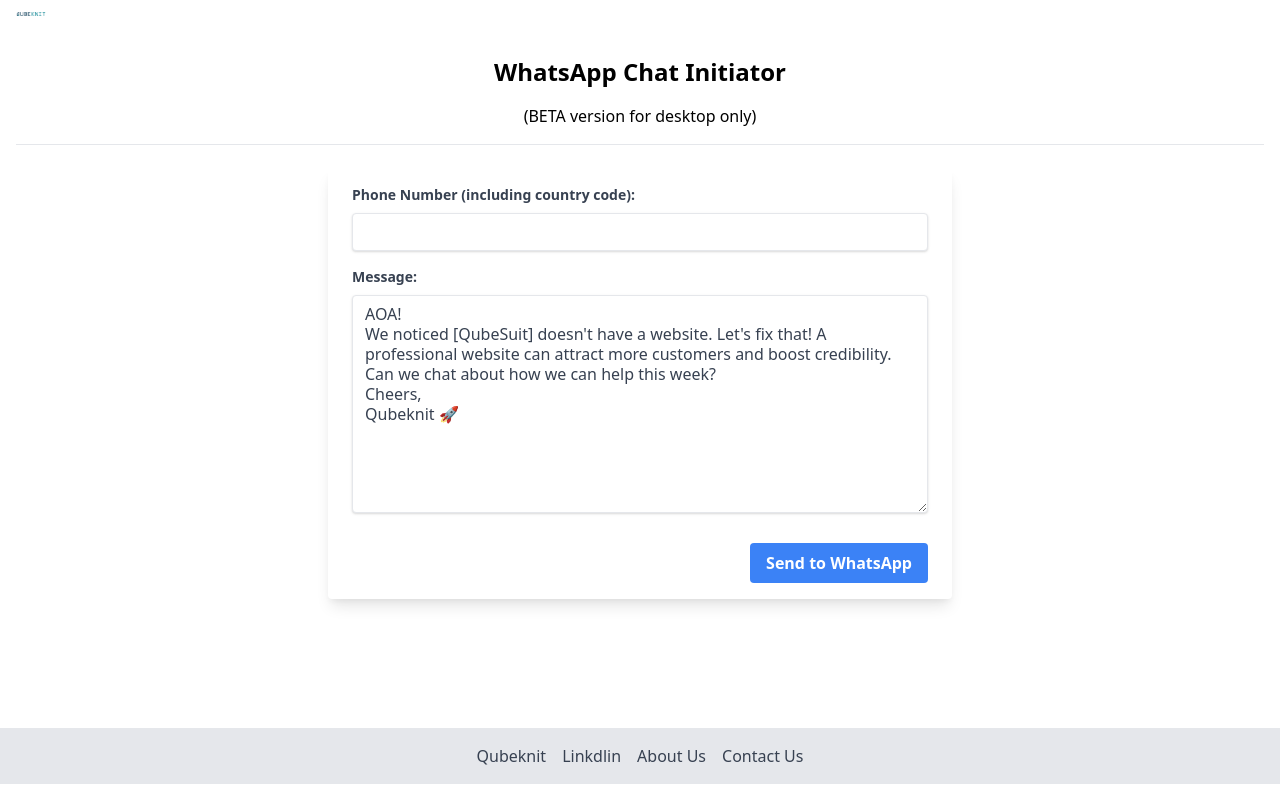
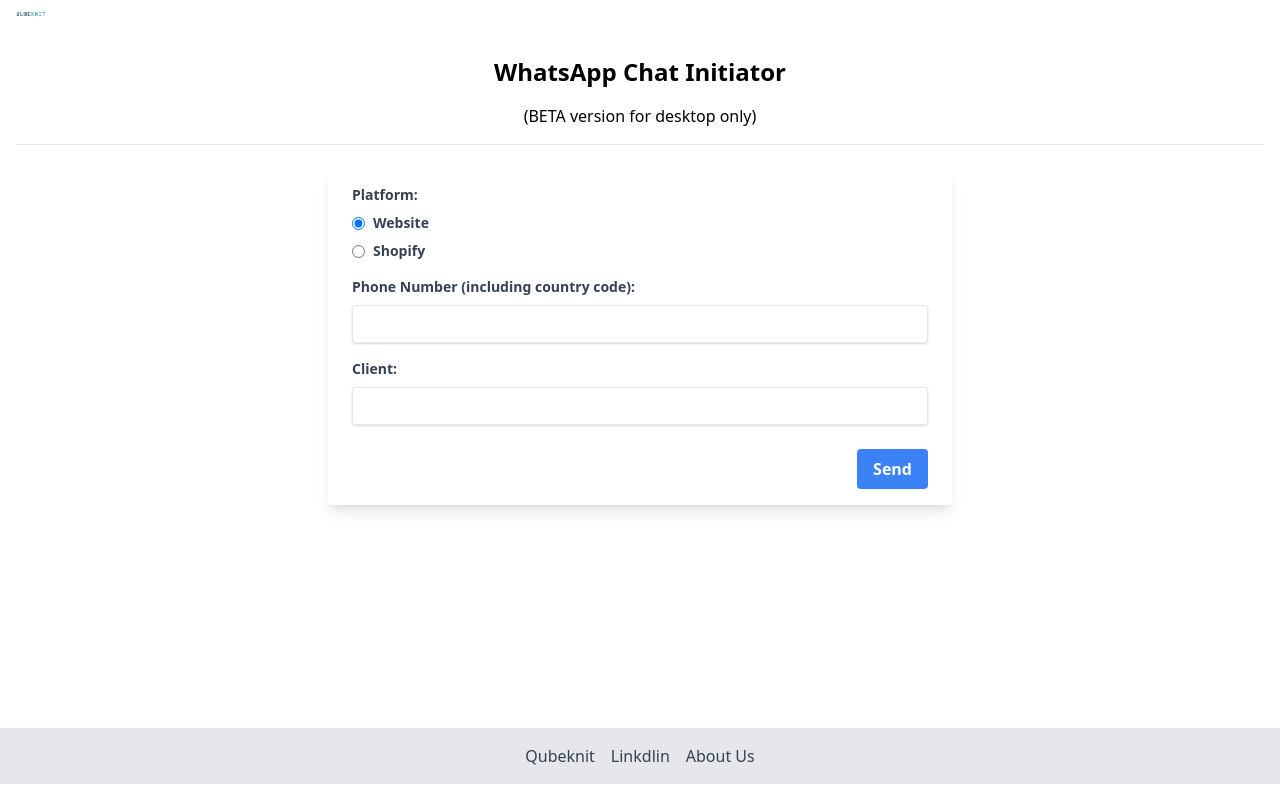
Before and after one commit to muhdaliyan/WA, a Django app: page / in a window 1280 px wide. Run offline with Django 4.2, Linux system fonts and the light colour scheme.

Commit message:
done 40%

```diff
--- a/sendex/templates/index.html
+++ b/sendex/templates/index.html
@@ -12,37 +12,47 @@
     <a href="https://www.linkedin.com/company/qubeknit" target="_blank">
       <img src="{% static 'text.png' %}" alt="Qubeknit" width="30" height="20">
     </a>
-    </div>
+  </div>
   <div class="container mx-auto mt-10 px-4">
     <h1 class="text-2xl font-semibold text-center mb-4 mt-10">WhatsApp Chat Initiator</h1>
     <p class="text-small text-center mb-4">(BETA version for desktop only)</p><hr><br>
 
-    <div class="card bg-white shadow-lg hover:shadow-2xl rounded mx-auto w-full lg:w-1/2">  <div class="px-6 py-4">
-      <form action="#" method="post">
+    <div class="card bg-white shadow-lg hover:shadow-2xl rounded mx-auto w-full lg:w-1/2">
+      <div class="px-6 py-4">
+        <form action="#" method="post">
           {% csrf_token %}
+          <div class="mb-4">
+            <label for="platform" class="block text-gray-700 text-sm font-bold mb-2">Platform:</label>
+            <div class="flex items-center mb-2">
+              <input type="radio" id="website" name="platform" value="website" checked>
+              <label for="website" class="text-gray-700 text-sm font-bold ml-2">Website</label>
+            </div>
+            <div class="flex items-center">
+              <input type="radio" id="shopify" name="platform" value="shopify">
+              <label for="shopify" class="text-gray-700 text-sm font-bold ml-2">Shopify</label>
+            </div>
+          </div>
           <div class="mb-4">
             <label for="phone_number" class="block text-gray-700 text-sm font-bold mb-2">Phone Number (including country code):</label>
             <input type="tel" name="ph" class="shadow appearance-none border rounded w-full py-2 px-3 text-gray-700 leading-tight focus:outline-none focus:shadow-outline" required>
           </div>
           <div class="mb-6">
-            <label for="message" class="block text-gray-700 text-sm font-bold mb-2">Message:</label>
-            <textarea rows="10" cols="70" name="msg" class="shadow appearance-none border rounded w-full py-2 px-3 text-gray-700 leading-tight focus:outline-none focus:shadow-outline" rows="5" required>{{ prefilled_message }}</textarea>
+            <label for="message" class="block text-gray-700 text-sm font-bold mb-2">Client:</label>
+            <input rows="10" cols="70" name="client" class="shadow appearance-none border rounded w-full py-2 px-3 text-gray-700 leading-tight focus:outline-none focus:shadow-outline" rows="5" required>{{ prefilled_message }}</input>
           </div>
           <div class="flex items-center justify-end">
-            <button type="submit" class="bg-blue-500 hover:bg-blue-700 text-white font-bold py-2 px-4 rounded focus:outline-none focus:shadow-outline">Send to WhatsApp</button>
+            <button type="submit" target="_blank" class="bg-blue-500 hover:bg-blue-700 text-white font-bold py-2 px-4 rounded focus:outline-none focus:shadow-outline">Send</button>
           </div>
         </form>
       </div>
     </div>
   </div>
-
+</body>
   <footer class="bg-gray-200 text-gray-900 body-font fixed bottom-4 w-full py-4 px-4 flex flex-wrap justify-center">
     <ul class="flex flex-wrap list-none md:justify-start gap-4">
       <li><a href="https://qubeknit.com/" target="_blank" class="text-base font-medium text-gray-700 hover:text-gray-900">Qubeknit</a></li>
       <li><a href="https://www.linkedin.com/company/qubeknit/" target="_blank" class="text-base font-medium text-gray-700 hover:text-gray-900">Linkdlin</a></li>
       <li><a href="https://qubeknit.com/about" target="_blank" class="text-base font-medium text-gray-700 hover:text-gray-900">About Us</a></li>
-      <li><a href="https://api.whatsapp.com/send?phone=923160973521&text=Hello%20Qubeknit%20I%20want%20your%20service%20FromWAM." target="_blank" class="text-base font-medium text-gray-700 hover:text-gray-900">Contact Us</a></li>
     </ul>
   </footer>
-</body>
 </html>
--- a/sendex/views.py
+++ b/sendex/views.py
@@ -3,17 +3,19 @@
 def sender(request):
     if request.method == "POST":
         data = request.POST
+        btn = data.get('platform')
+        ph = data.get('ph')
+        client = data.get('client')
 
-        ph = data.get('ph')
-        msg = data.get('msg')
-        phone_number = ph
-        message = msg
 
-        return open_whatsapp_chat(phone_number, message)
+        if btn == 'shopify':
+            message = f"AOA! We noticed *{client}* doesn't have a Online Store. Let's fix that! A professional E-Commerce Store can attract more customers and boost credibility. Can we chat about how we can help this week?\nCheers,\n*Qubeknit* 🚀"
+        else:
+            message = f"AOA! We noticed *{client}* doesn't have a website. Let's fix that! A professional website can attract more customers and boost credibility. Can we chat about how we can help this week?\nCheers,\n*Qubeknit* 🚀"
 
-    pre_msg = "AOA! \nWe noticed [QubeSuit] doesn't have a website. Let's fix that! A professional website can attract more customers and boost credibility. \nCan we chat about how we can help this week? \nCheers, \nQubeknit 🚀"
+        return open_whatsapp_chat(ph, message)
 
-    return render(request, 'index.html', {'prefilled_message': pre_msg})
+    return render(request, 'index.html',)
 
 
 def open_whatsapp_chat(phone_number, message):
```
